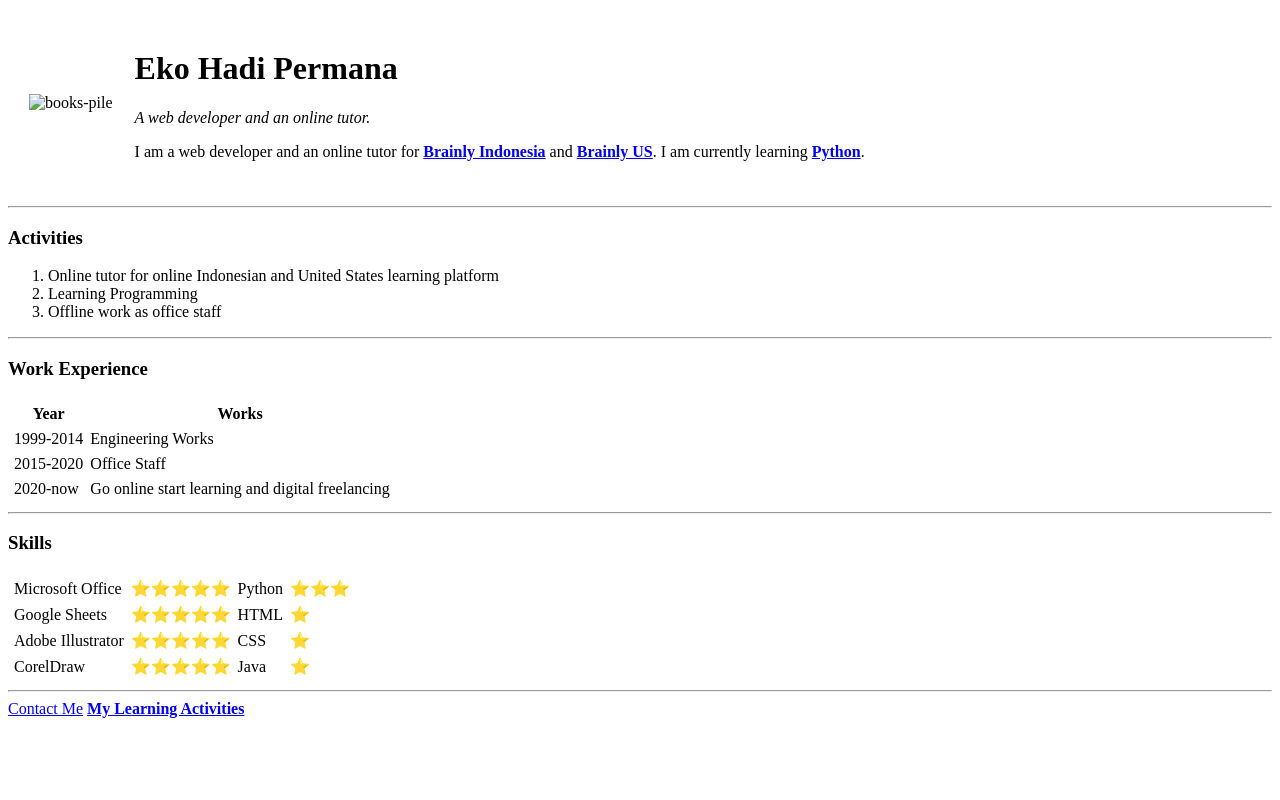
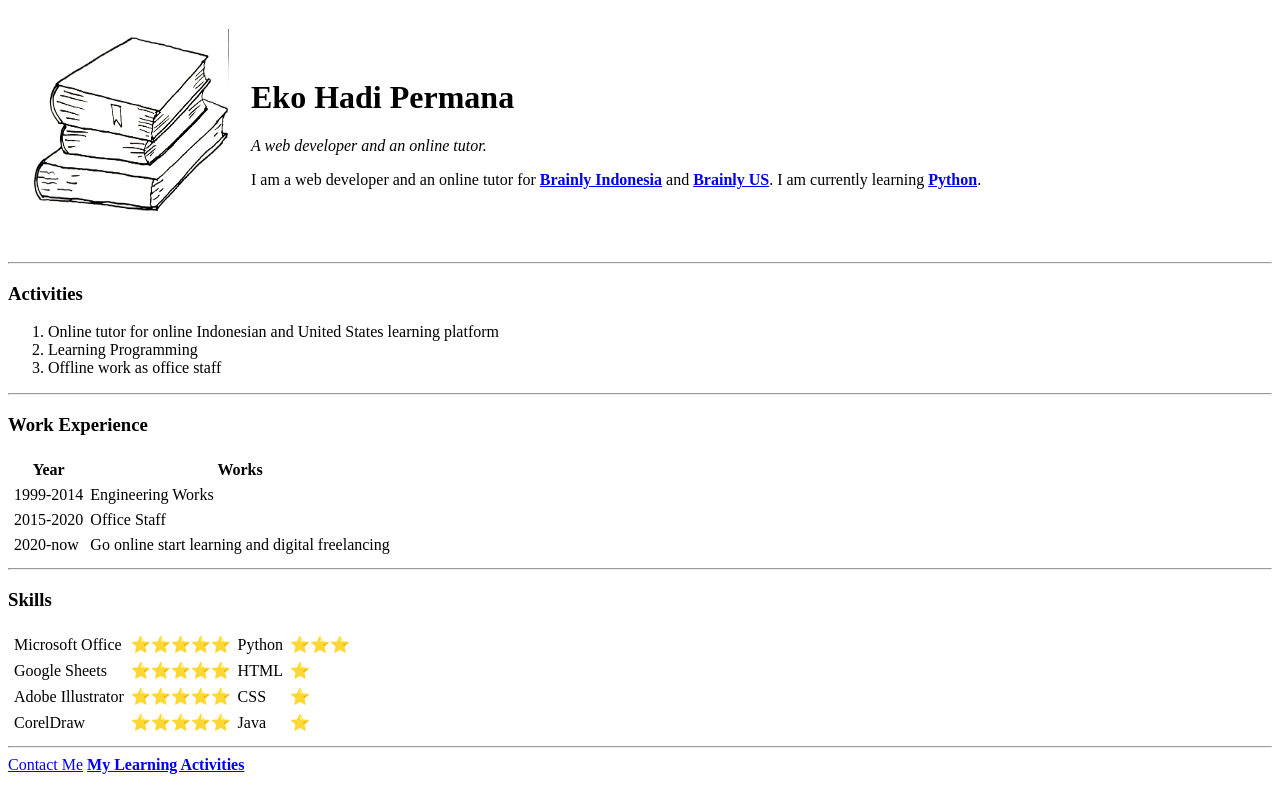
Before and after one commit to ekohadipermana/cv, a plain HTML site: page index.html in a window 1280 px wide. Drawn offline with Linux system fonts and the light colour scheme; the site is published under a folder, as on GitHub Pages, so addresses that start at the root find nothing.

Commit message:
changed the path for the book pic in index.html

```diff
--- a/index.html
+++ b/index.html
@@ -10,7 +10,7 @@
     <table cellspacing="20">
         <tr>
             <td>
-                <img src="/buku.png" alt="books-pile" height="200px" width="200px">
+                <img src="buku.png" alt="books-pile" height="200px" width="200px">
             </td>
             <td>
                 <h1>Eko Hadi Permana</h1>
```
